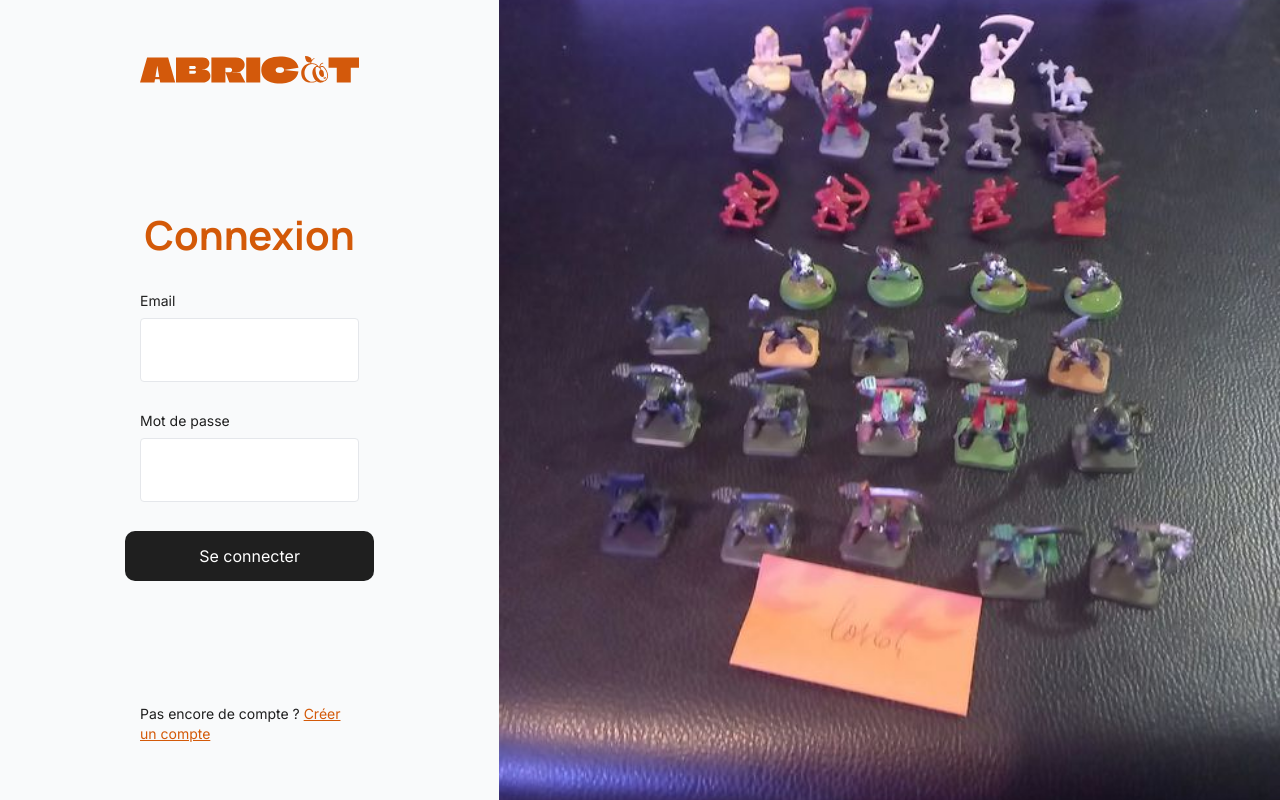
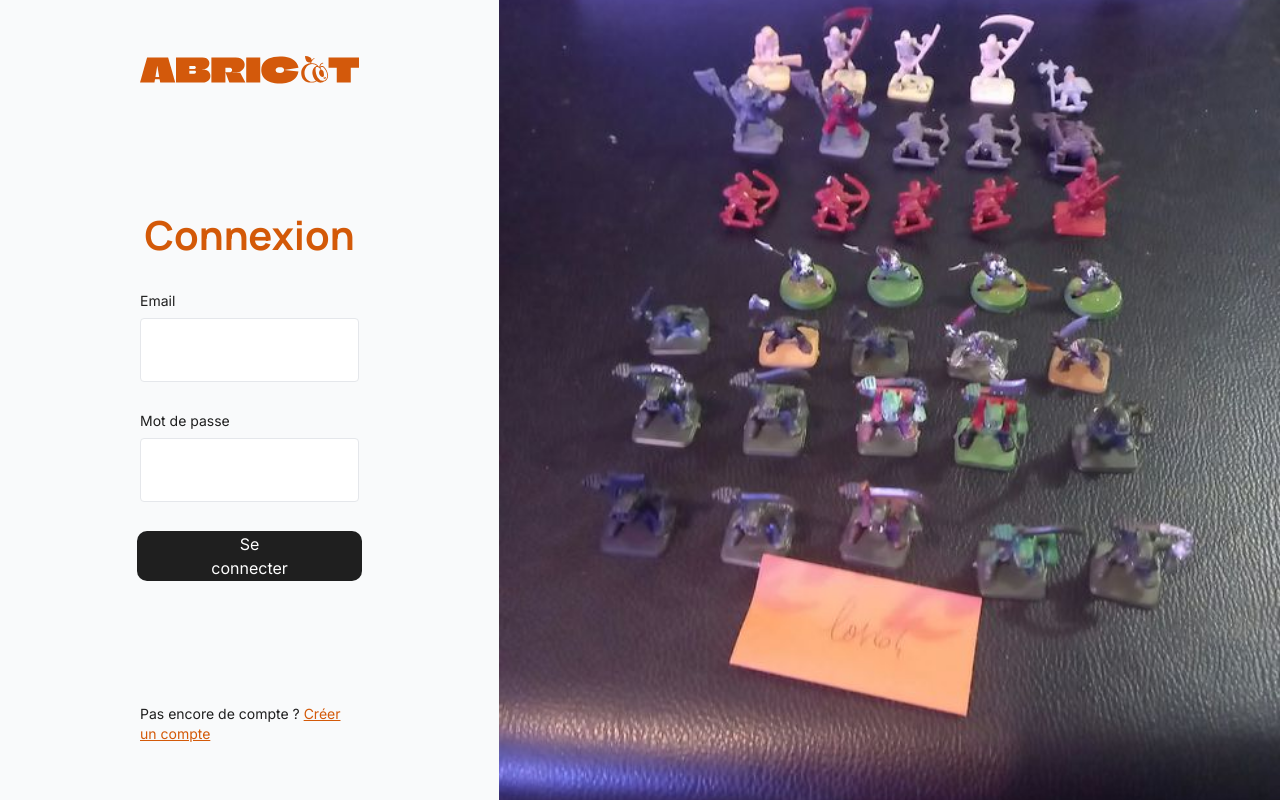
Before and after one commit to AlexDelapierre/Abricot, a Next.js app: page /login in a window 1280 px wide. Built offline with nearby package versions, Linux system fonts and the light colour scheme.

Commit message:
feat: add login page

```diff
--- a/src/app/(auth)/login/page.tsx
+++ b/src/app/(auth)/login/page.tsx
@@ -54,7 +54,7 @@ export default function LoginPage() {
           <button
             type="submit"
             disabled={isPending}
-            className="rounded-card bg-grey-800 disabled:bg-grey-400 h-[50px] w-[249px] self-center text-white"
+            className="rounded-card bg-grey-800 disabled:bg-grey-400 h-[50px] self-center px-[74px] text-white"
           >
             {isPending ? "Connexion..." : "Se connecter"}
           </button>
```
